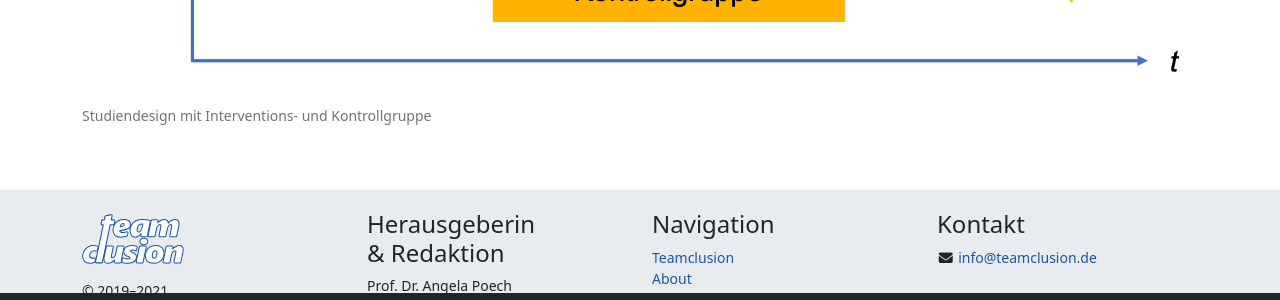
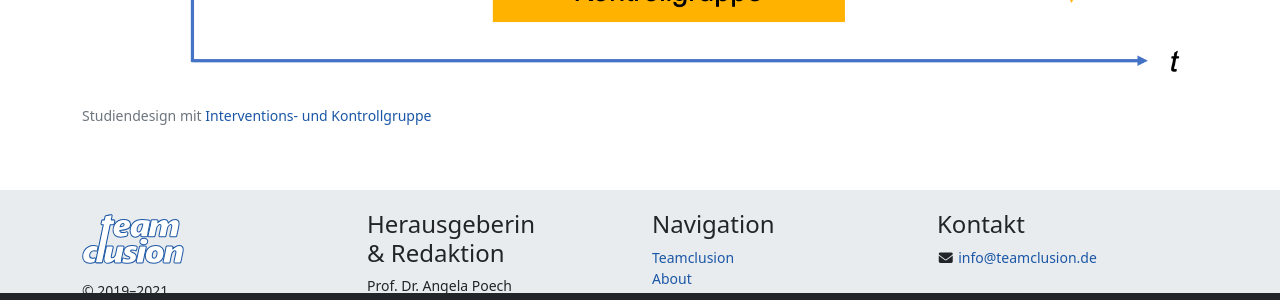
Before and after one commit to teamclusion/website, a Jekyll site: the page built from forschung.html, in a window 1280 px wide and 900 px high, scrolled down 661 px. Shown: the part 457-757 px from the top of the window. Built offline with Jekyll 4.4.1, drawn with Linux system fonts in a browser that asks for light colours; nearby versions of some CDN libraries.

Commit message:
Verlinkung Bildunterschrift Interventions- und Kontrollgruppe

```diff
--- a/forschung.html
+++ b/forschung.html
@@ -28,6 +28,6 @@ image: /assets/img/20210419_webseite_forschung_abbildung-studiendesign.png
 <div class="my-5">
 <figure class="figure">
   <img src="{{ page.image }}" class="figure-img img-fluid rounded" alt="Studiendesign mit Interventions- und Kontrollgruppe" width="5000px">
-  <figcaption class="figure-caption">Studiendesign mit Interventions- und Kontrollgruppe</figcaption>
+  <figcaption class="figure-caption">Studiendesign mit <a href="#" data-bs-toggle="modal" data-bs-target="#modalInterventionsstudie">Interventions- und Kontrollgruppe</a></figcaption>
 </figure>
 </div>
```
